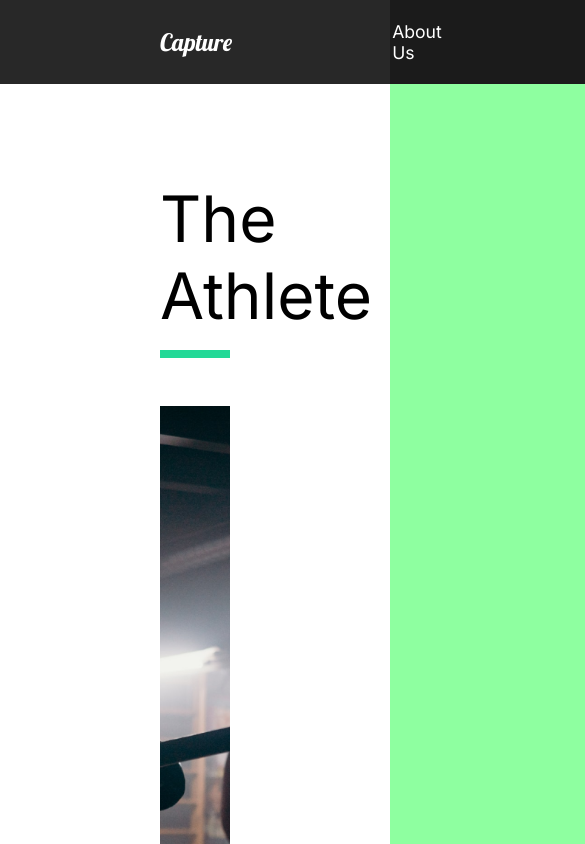
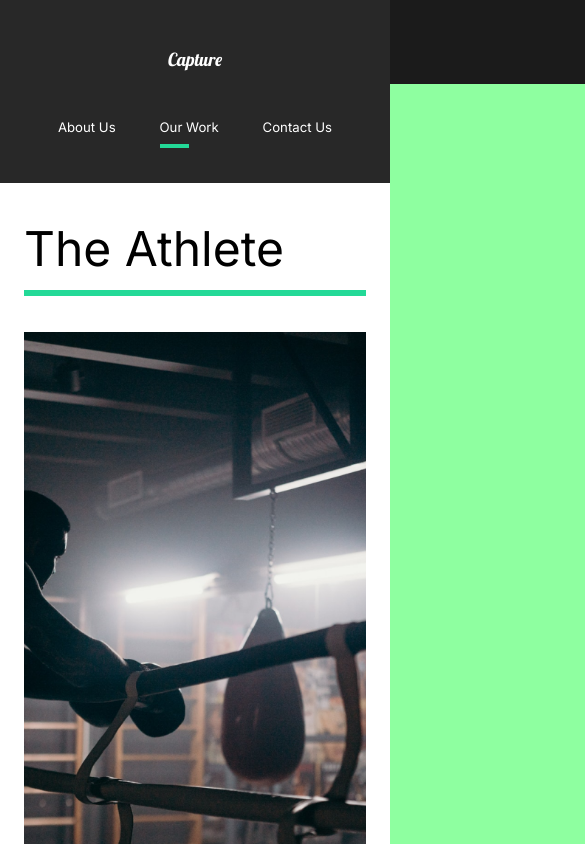
Before and after one commit to magnuen2k/capture, a React (Create React App) app: page /work in a window 390 px wide. Shown: the top 844 px of the page, 585 px wide, since content can reach past the window. Built offline with nearby package versions, Linux system fonts and the light colour scheme.

Commit message:
responsive styling

```diff
--- a/src/App.js
+++ b/src/App.js
@@ -11,6 +11,7 @@
 import {Switch, Route, useLocation} from "react-router-dom";
 // Animation
 import {AnimatePresence} from "framer-motion";
+// Scroll to top
 
 function App() {
     const location = useLocation();
--- a/src/components/GlobalStyle.js
+++ b/src/components/GlobalStyle.js
@@ -7,9 +7,16 @@
         box-sizing: border-box;
     }
 
+    html {
+      @media (max-width: 1700px) {
+         font-size: 75%;
+      }
+    }
+
     body {
         background: #1b1b1b;
         font-family: "Inter", sans-serif;
+        overflow-x: hidden;
     }
 
     button {
--- a/src/components/Nav.js
+++ b/src/components/Nav.js
@@ -1,20 +1,26 @@
 import React from "react";
 import styled from "styled-components";
 import {Link} from "react-router-dom";
+import {motion} from "framer-motion";
+import {useLocation} from "react-router-dom";
 
 const Nav = () => {
+    const {pathname} = useLocation();
     return(
         <StyledNav>
             <h1><Link id="logo" href="#" to="/">Capture</Link></h1>
             <ul>
                 <li>
                     <Link to="/">About Us</Link>
+                    <Line transition={{duration: 0.75}} initial={{width: "0%"}} animate={{width: pathname === "/" ? "50%" : "0%"}}/>
                 </li>
                 <li>
                     <Link to="/work">Our Work</Link>
+                    <Line transition={{duration: 0.75}} initial={{width: "0%"}} animate={{width: pathname === "/work" ? "50%" : "0%"}}/>
                 </li>
                 <li>
                     <Link to="/contact">Contact Us</Link>
+                    <Line transition={{duration: 0.75}} initial={{width: "0%"}} animate={{width: pathname === "/contact" ? "50%" : "0%"}}/>
                 </li>
             </ul>
         </StyledNav>
@@ -29,6 +35,9 @@
   align-items: center;
   padding: 1rem 10rem;
   background-color: #282828;
+  position: sticky;
+  top: 0;
+  z-index: 10;
   a {
     color: white;
     text-decoration: none;
@@ -46,6 +55,35 @@
     padding-left: 10rem;
     position: relative;
   }
+  @media (max-width: 1300px) {
+     flex-direction: column;
+     padding: 2rem 1rem;
+     #logo {
+      display: inline-block;
+      margin: 2rem;
+     }
+     ul {
+      padding: 2rem;
+      justify-content: space-around;
+      width: 100%;
+      li {
+        padding: 0;
+      }
+     }
+
+  }
+`;
+
+const Line = styled(motion.div)`
+  height: 0.3rem;
+  background: #23d997;
+  width: 0%;
+  position: absolute;
+  bottom: -80%;
+  left: 60%;
+  @media (max-width: 1300px) {
+    left: 0%;
+  }
 `;
 
 export default Nav;
--- /dev/null
+++ b/src/components/ScrollTop.js
@@ -0,0 +1,15 @@
+import {useEffect} from "react";
+import {useLocation} from "react-router-dom";
+
+const ScrollTop = () => {
+    const {pathname} = useLocation();
+    useEffect(() => {
+        window.scroll({
+            top: 0,
+            left: 0
+        })
+    }, [pathname])
+    return null;
+}
+
+export default ScrollTop;
--- a/src/components/ServicesSection.js
+++ b/src/components/ServicesSection.js
@@ -73,6 +73,9 @@
 const Cards = styled.div`
   display: flex;
   flex-wrap: wrap;
+  @media (max-width: 1300px) {
+     justify-content: center;
+  }
 `;
 
 const Card = styled.div`
--- a/src/pages/AboutUs.js
+++ b/src/pages/AboutUs.js
@@ -6,6 +6,7 @@
 // Animations
 import {motion} from "framer-motion";
 import {pageAnimation} from "../animation";
+import ScrollTop from "../components/ScrollTop";
 
 const AboutUs = () => {
     return(
@@ -13,6 +14,7 @@
             <AboutSection/>
             <ServicesSection/>
             <FaqSection/>
+            <ScrollTop/>
         </motion.div>
     )
 }
--- a/src/pages/ContactUs.js
+++ b/src/pages/ContactUs.js
@@ -2,6 +2,7 @@
 import {motion} from "framer-motion";
 import styled from "styled-components";
 import {pageAnimation, titleAnim} from "../animation";
+import ScrollTop from "../components/ScrollTop";
 
 const ContactUs = () => {
     return(
@@ -31,6 +32,7 @@
                     </Social>
                 </Hide>
             </div>
+            <ScrollTop/>
         </ContactStyle>
     )
 }
@@ -39,11 +41,18 @@
   padding: 5rem 10rem;
   color: #353535;
   min-height: 90vh;
+  @media (max-width: 1500px) {
+    padding: 2rem;
+    font-size: 1rem;
+  }
 `;
 
 const Title = styled.div`
   margin-bottom: 4rem;
   color: black;
+   @media (max-width: 1500px) {
+    margin-top: 5rem;
+  }
 `;
 
 const Hide = styled.div`
--- a/src/pages/MovieDetail.js
+++ b/src/pages/MovieDetail.js
@@ -4,6 +4,7 @@
 import {MovieState} from "../movieState";
 import {motion} from "framer-motion";
 import {pageAnimation} from "../animation";
+import ScrollTop from "../components/ScrollTop";
 
 const MovieDetail = () => {
     const history = useHistory();
@@ -20,6 +21,7 @@
         <>
             {movie && (
                 <Details variants={pageAnimation} initial="hidden" animate="show" exit="exit">
+                <ScrollTop/>
                     <HeadLine>
                         <h2>{movie.title}</h2>
                         <img src={movie.mainImg} alt="img"/>
@@ -65,6 +67,10 @@
   margin: 5rem 10rem;
   align-items: center;
   justify-content: space-around;
+   @media (max-width: 1500px) {
+    display: block;
+    margin: 2rem 2rem;
+  }
 `;
 
 const StyledAward = styled.div`
--- a/src/pages/OurWork.js
+++ b/src/pages/OurWork.js
@@ -8,7 +8,7 @@
 import {motion} from "framer-motion";
 import {pageAnimation, fadeAnim, photoAnim, lineAnim, slider, sliderContainer, scrollAnim} from "../animation";
 import {useScroll} from "../components/useScroll";
-
+import ScrollTop from "../components/ScrollTop";
 const OurWork = () => {
     const [element, controls] = useScroll();
     const [element2, controls2] = useScroll();
@@ -44,6 +44,7 @@
                     <img src={goodtimes} alt="goodtimes"/>
                 </Link>
             </Movie>
+            <ScrollTop/>
         </Work>
     )
 }
@@ -54,6 +55,9 @@
   padding: 5rem 10rem;
   h2 {
     padding: 1rem 0rem;
+  }
+  @media (max-width: 1300px) {
+    padding: 2rem 2rem;
   }
 `;
 
--- a/src/styles.js
+++ b/src/styles.js
@@ -8,6 +8,11 @@
     justify-content: space-between;
     padding: 5rem 10rem;
     color: white;
+    @media (max-width: 1300px) {
+      display: block;
+      padding: 2rem 2rem;
+      text-align: center;
+    }
 `
 
 export const Description = styled.div`
@@ -16,6 +21,12 @@
     padding-right: 5rem;
     h2 {
        font-weight: lighter;
+    }
+    @media (max-width: 1300px) {
+      padding: 0;
+      button {
+        margin: 2rem 0rem 5rem 0rem;
+      }
     }
 `
 
```
